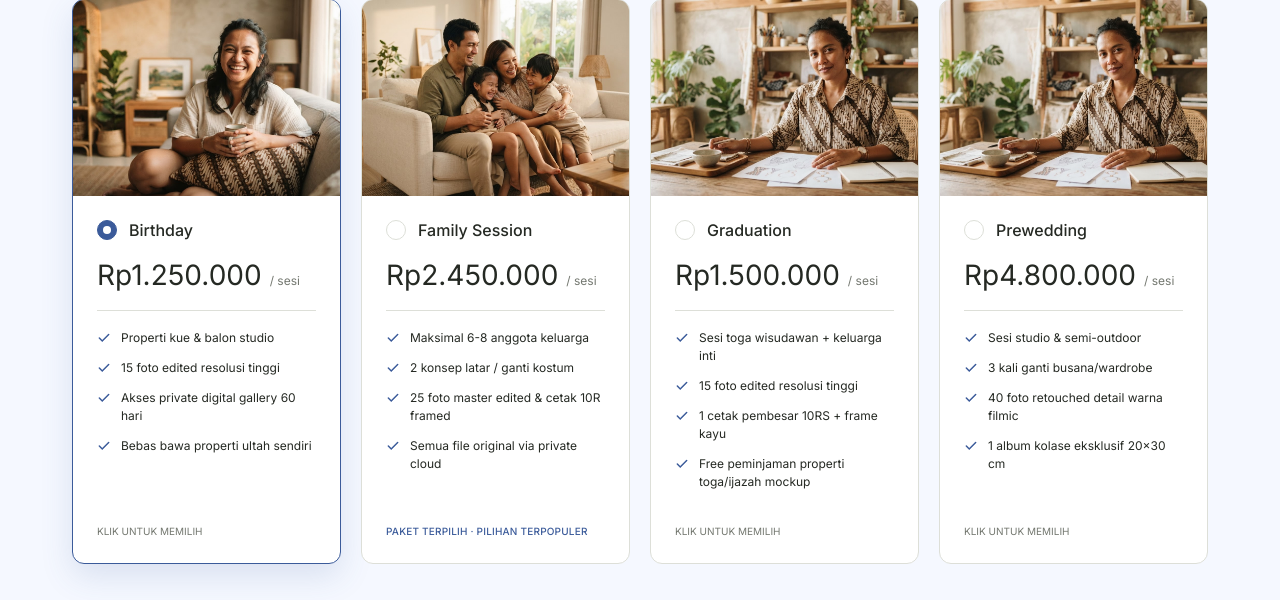
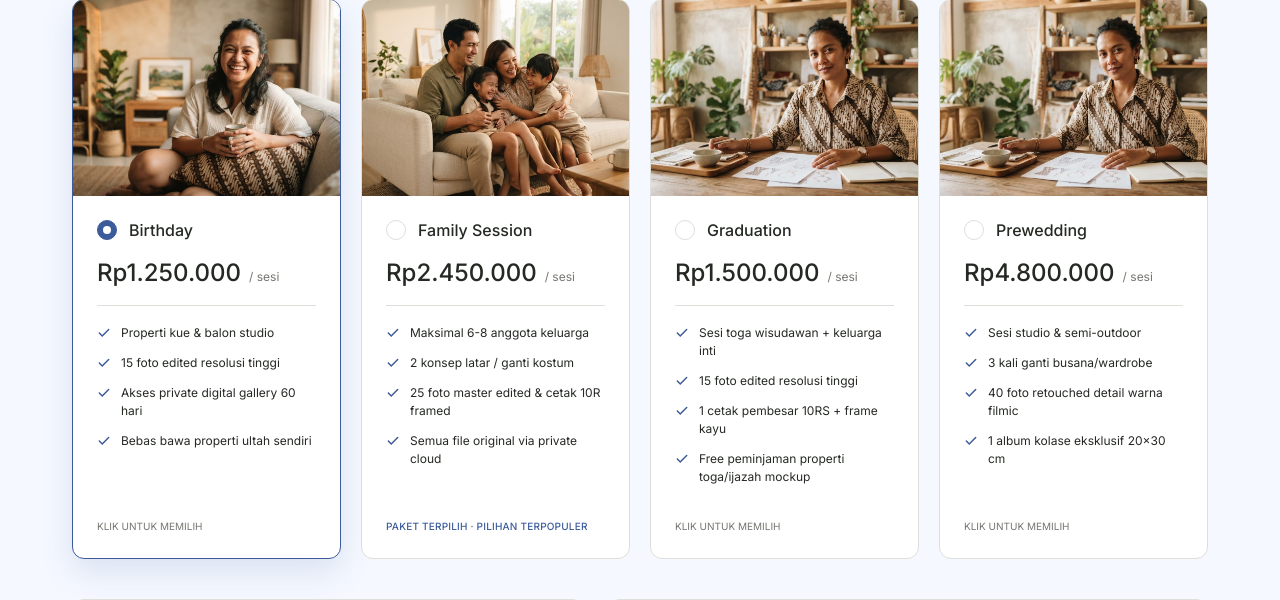
Before and after one commit to alipratama24/Projek-UT, a Laravel app: page /pemesanan?package=birthday in a window 1280 px wide. Shown: the part 456-1056 px from the top of the page. Run offline with Laravel 12, Linux system fonts and the light colour scheme; data comes from the database, SQL or seed files in the repository.

Commit message:
style: reduce package price font size for cleaner 4-column layout

```diff
--- a/public/css/style.css
+++ b/public/css/style.css
@@ -124,8 +124,8 @@ img { display: block; }
 .badge { background: var(--badge); color: var(--blue); padding: 5px 8px; border-radius: 100px; }
 .package__name { font-size: 25px; font-weight: 400; }
 .package__desc { min-height: 48px; }
-.package__price { display: flex; align-items: baseline; gap: 9px; }
-.package__price span { font-size: 48px; }
+.package__price { display: flex; align-items: baseline; gap: 8px; }
+.package__price span { font-size: 28px; font-weight: 500; }
 .package__price small { font-size: 12px; color: var(--muted); }
 .package__list { list-style: none; display: flex; flex-direction: column; gap: 17px; flex: 1; }
 .package__list li { display: flex; align-items: center; gap: 10px; font-size: 13px; line-height: 1.4; }
@@ -417,8 +417,8 @@ body:has(.booking-page) .btn--outline-light:hover {
     gap: 8px;
 }
 .pkg-card__price .price-val {
-    font-size: 28px;
-    font-weight: 400;
+    font-size: 24px;
+    font-weight: 500;
     color: var(--ink);
 }
 .pkg-card__price .price-unit {
```
